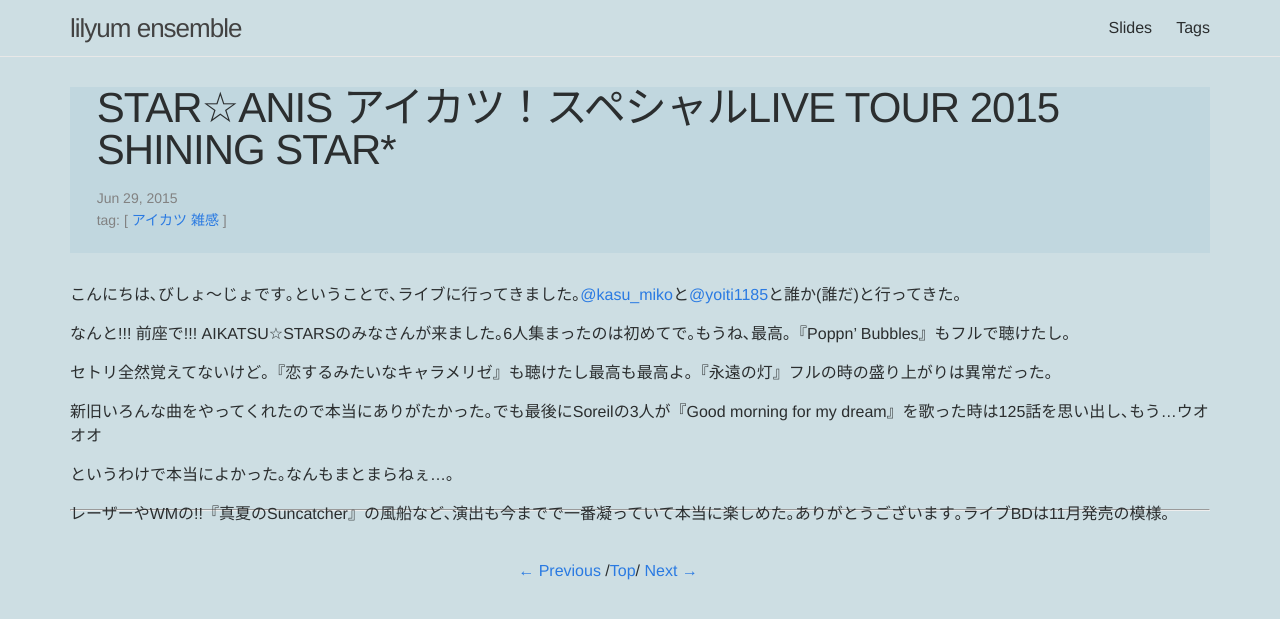
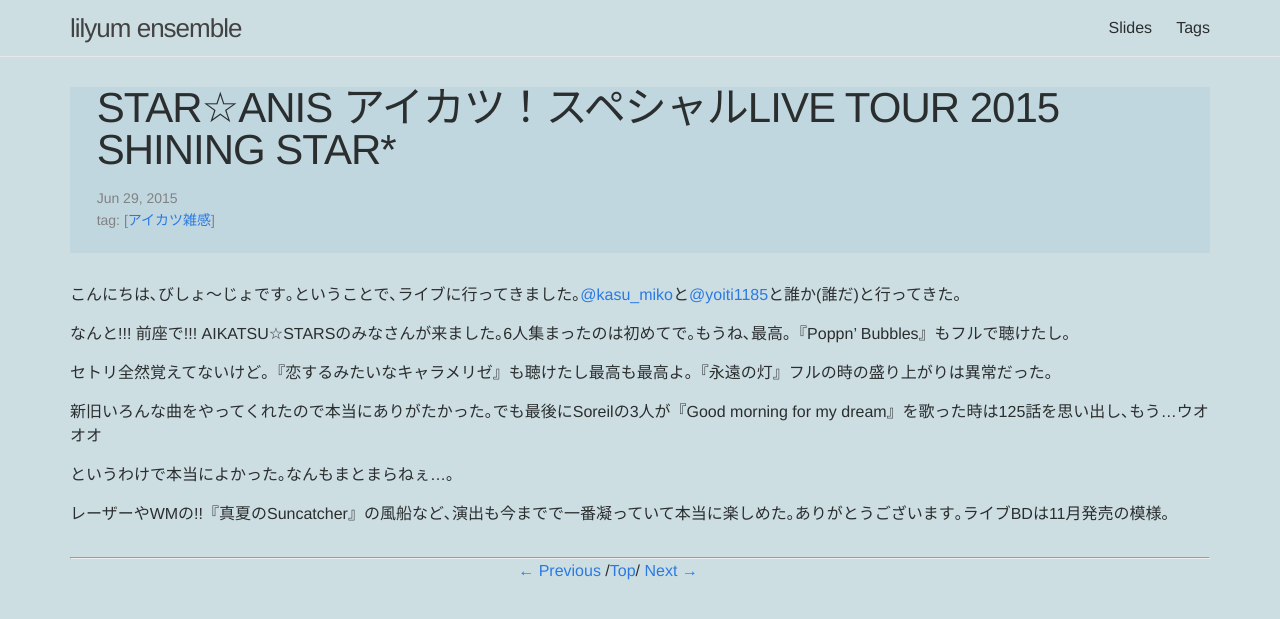
Before and after one commit to Nymphium/nymphium.github.io, a Jekyll site: the page built from _posts/2015-06-29-staranis_live.md, in a window 1280 px wide. Shown: the top 619 px of the page. Built offline with Jekyll 4.4.1, drawn with Linux system fonts in a browser that asks for light colours; Markdown is read by kramdown in place of the engine named in the settings; a script that is not in the unit is left out.

```diff
--- a/_includes/head.html
+++ b/_includes/head.html
@@ -2,10 +2,8 @@
     <meta charset="utf-8">
     <meta http-equiv="X-UA-Compatible" content="IE=edge">
     <meta name="viewport" content="width=device-width, initial-scale=1">
-
     <title>{% if page.title %}{{ page.title | escape }}{% else %}{{ site.title | escape }}{% endif %}</title>
     <meta name="description" content="{% if page.excerpt %}{{ page.excerpt | strip_html | strip_newlines | truncate: 160 }}{% else %}{{ site.description }}{% endif %}">
-
     <link rel="stylesheet" href="{{ "/css/main.css" | prepend: site.baseurl }}">
     <link rel="canonical" href="{{ page.url | replace:'index.html','' | prepend: site.baseurl | prepend: site.url }}">
     <link rel="alternate" type="application/rss+xml" title="{{ site.title }}" href="{{ "/feed.xml" | prepend: site.baseurl | prepend: site.url }}">
--- a/_layouts/default.html
+++ b/_layouts/default.html
@@ -1,20 +1,12 @@
 <!DOCTYPE html>
 <html>
-
-  {% include head.html %}
-
+{% include head.html %}
   <body>
-
-    {% include header.html %}
-
+{% include header.html %}
     <div class="page-content">
       <div class="wrapper">
-        {{ content }}
+{{ content }}
       </div>
     </div>
-
-    {% include footer.html %}
-
   </body>
-
 </html>
--- a/_layouts/post.html
+++ b/_layouts/post.html
@@ -6,11 +6,7 @@ layout: default
             <h1 class="post-title" itemprop="name headline">{{ page.title }}</h1>
             <span class="post-meta">
               <time datetime="{{ page.date | date_to_xmlschema }}" itemprop="datePublished">{{ page.date | date: "%b %-d, %Y" }}</time>{% if page.author %} • <span itemprop="author" itemscope itemtype="http://schema.org/Person"><span itemprop="name">{{ page.author }}</span></span>{% endif %}
-			<p>tag: &#91;
-				{% for tag in page.tags %}
-				<a href="{{BASE_PATH}}/tags.html#{{tag}}-ref">{{tag}}</a>
-				{% endfor %}
-		&#93;</p>
+              <p>tag: &#91;{% for tag in page.tags %}<a href="{{BASE_PATH}}/tags.html#{{tag}}-ref">{{tag}}</a>{% endfor %}&#93;</p>
             </span>
             <script type="text/javascript" src="https://code.jquery.com/jquery-2.2.3.min.js"></script>
             <script type="text/javascript" src="https://rawgit.com/JoelSutherland/GitHub-jQuery-Repo-Widget/master/jquery.githubRepoWidget.min.js"></script>
@@ -19,20 +15,13 @@ layout: default
           <div class="post-content" itemprop="articleBody">
             {{ content }}
           </div>
-	<hr>
           <div class="pagination btn-group" style="text-align: center">
-			{% if page.previous %}
-			<a class="btn prev" href="{{ BASE_PATH }}{{ page.previous.url }}" title="{{ page.previous.title }}">&larr; Previous</a>
-			{% else %}
-			<span class="btn disabled prev">&larr; Previous</span>
-			{% endif %}
-			&#47;<a class="btn" href="/">Top</a>&#47;
-			{% if page.next %}
-			<a class="btn next" href="{{ BASE_PATH }}{{ page.next.url }}" title="{{ page.next.title }}">Next &rarr;</a>
-			{% else %}
-			<span class="btn next disabled">Next &rarr;</span>
-			{% endif %}
+            <hr>{% if page.previous %}
+            <a class="btn prev" href="{{ BASE_PATH }}{{ page.previous.url }}" title="{{ page.previous.title }}">&larr; Previous</a>{% else %}
+            <span class="btn disabled prev">&larr; Previous</span>{% endif %}
+            &#47;<a class="btn" href="/">Top</a>&#47;{% if page.next %}
+            <a class="btn next" href="{{ BASE_PATH }}{{ page.next.url }}" title="{{ page.next.title }}">Next &rarr;</a>{% else %}
+            <span class="btn next disabled">Next &rarr;</span>{% endif %}
             <span style="padding-right: 4rem;"/>
           </div>
-	</hr>
         </article>
```
Also changed, not shown: _includes/header.html (+2 -6 lines), _posts/2016-04-23-lilycle.md (added, +10 -0 lines). Lines whose indentation alone changed are shown as unchanged.
